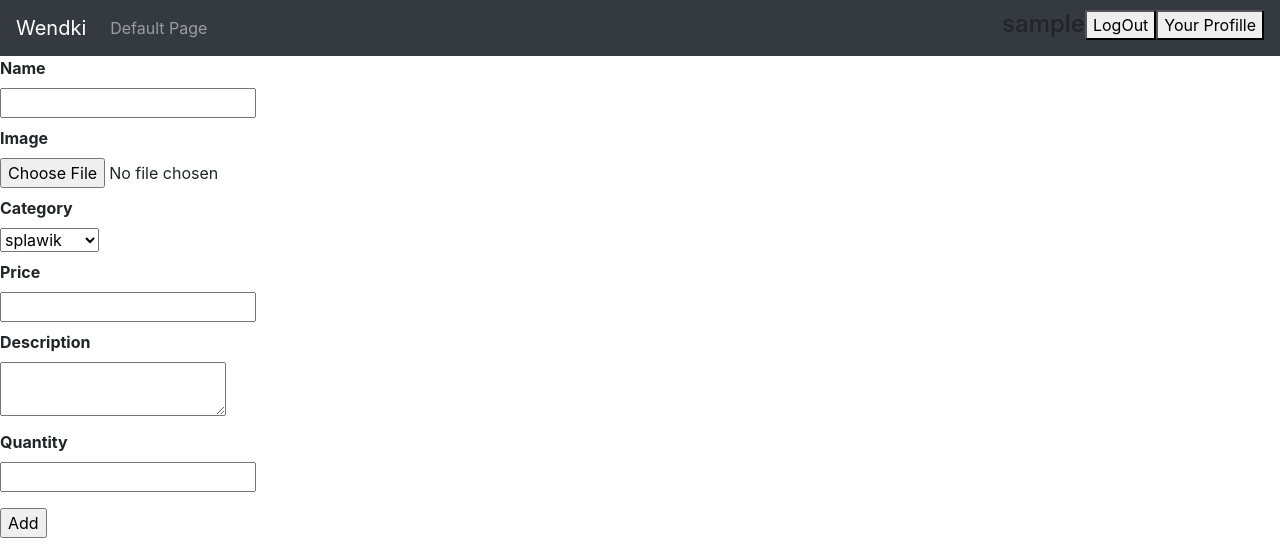
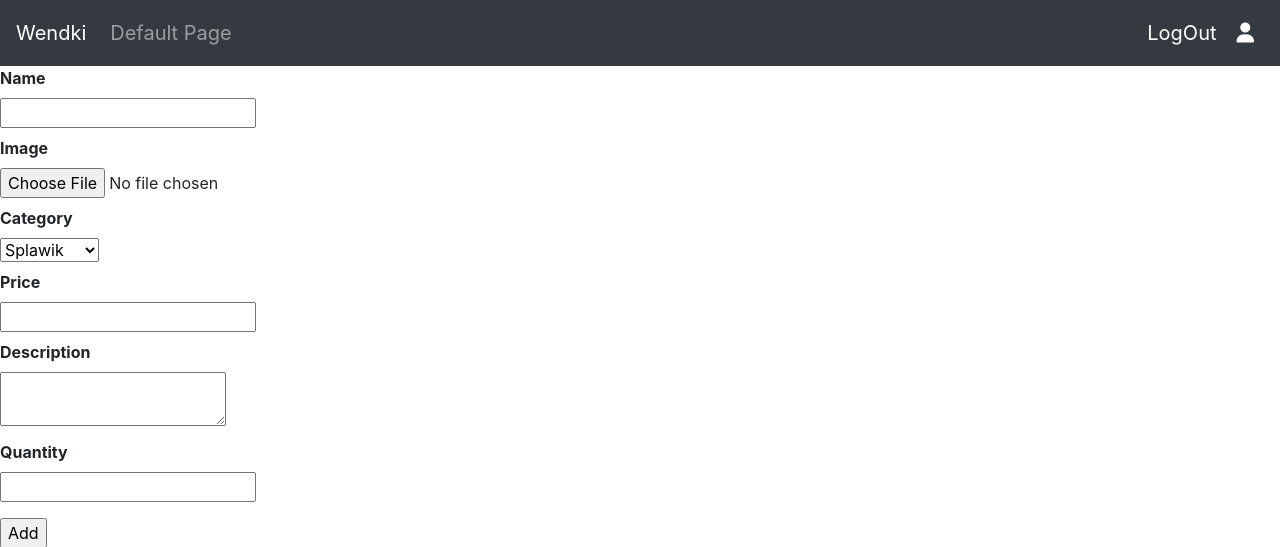
Before and after one commit to Techni-Schools/piabd-1a-team-b, a Flask app: page /addproduct in a window 1280 px wide. Shown: the top 547 px of the page. Run offline with Flask 2, Linux system fonts and the light colour scheme; the visitor is signed in with stand-in values (Sample User, id 1); data that the repository does not hold is empty; some libraries are stand-ins or nearby versions.

Commit message:
new Styles

```diff
--- a/webApp/forms.py
+++ b/webApp/forms.py
@@ -26,9 +26,9 @@ class registerForm(Form):
 
 
 class newProduct(Form):
-    name = StringField('Name', [validators.Length(min=6, max=50)])
+    name = StringField('Name', [validators.Length(min=1)])
     image = FileField('Image', validators=[FileRequired()])
-    category = SelectField('Category', choices=['splawik', 'wendka', 'przynenty', 'rzylki', 'akcesoria'])
+    category = SelectField('Category', choices=['Splawik', 'Wendka', 'Przynenty', 'Rzylki', 'Akcesoria'])
     price = DecimalField('Price', [validators.DataRequired(), validators.NumberRange(min=0, max=99999)])
-    description = TextAreaField('Description', [validators.Length(min=10, max=100)])
+    description = TextAreaField('Description')
     quantity = IntegerField('Quantity', [validators.DataRequired()])
--- a/webApp/templates/base.html
+++ b/webApp/templates/base.html
@@ -6,16 +6,50 @@
     <meta name="viewport" content="width=device-width, initial-scale=1.0" />
     <title>{% block title %}{% endblock %}</title>
 
-    <script src="https://code.jquery.com/jquery-2.2.4.js" integrity="sha256-iT6Q9iMJYuQiMWNd9lDyBUStIq/8PuOW33aOqmvFpqI=" crossorigin="anonymous"></script>
-    <link href="https://fonts.googleapis.com/css2?family=Roboto+Condensed:ital@0;1&display=swap" rel="stylesheet">
-    <link rel="stylesheet" href="https://cdn.jsdelivr.net/npm/bootstrap@4.6.1/dist/css/bootstrap.min.css"/>
+    <script
+      src="https://code.jquery.com/jquery-2.2.4.js"
+      integrity="sha256-iT6Q9iMJYuQiMWNd9lDyBUStIq/8PuOW33aOqmvFpqI="
+      crossorigin="anonymous"
+    ></script>
+    <link
+      href="https://fonts.googleapis.com/css2?family=Roboto+Condensed:ital@0;1&display=swap"
+      rel="stylesheet"
+    />
+    <link
+      rel="stylesheet"
+      href="https://cdn.jsdelivr.net/npm/bootstrap@4.6.1/dist/css/bootstrap.min.css"
+    />
     <script src="https://cdn.jsdelivr.net/npm/popper.js@1.16.1/dist/umd/popper.min.js"></script>
     <script src="https://cdn.jsdelivr.net/npm/bootstrap@4.6.1/dist/js/bootstrap.bundle.min.js"></script>
-    <link rel="shortcut icon" href="{{ url_for('static', filename='favicon.ico') }}">
+    <link
+      rel="shortcut icon"
+      href="{{ url_for('static', filename='favicon.ico') }}"
+    />
     {% block extrahead %}{% endblock %}
   </head>
   <body>
-
+    <style>
+      .navbar-nav {
+        display: flex;
+        align-items: center;
+        justify-content: space-between;
+        width: 100%;
+      }
+      .account-buttons {
+        background-color: transparent;
+        color: white;
+        border: none;
+        padding: 10px;
+        font-size: 20px;
+        transition: 0.3s;
+      }
+      .account-buttons:hover {
+        background-color: rgb(115, 115, 115);
+      }
+      .text-size {
+        font-size: 20px;
+      }
+    </style>
     <div class="fsakjfj">
       <nav class="navbar navbar-expand-md bg-dark navbar-dark">
         <a class="navbar-brand" href="/">Wendki</a>
@@ -25,24 +59,33 @@
           data-toggle="collapse"
           data-target="#collapsibleNavbar"
         >
-            <span class="navbaar-toggler-icon"></span>
+          <span class="navbaar-toggler-icon">
+            <i class="fa-solid fa-bars"></i
+          ></span>
         </button>
         <div class="collapse navbar-collapse lfaslfasl" id="collapsibleNavbar">
           <ul class="navbar-nav">
-
             <li class="nav-item">
-                <a href="/" class="nav-link">Default Page</a>
+              <a href="/" class="nav-link text-size">Default Page</a>
             </li>
-            </ul>
-          </div>
+            <li class="nav-items">
+              <div
+                class="account-all"
+                style="
+                  display: flex;
+                  flex-direction: column;
+                  justify-content: center;
+                "
+              >
                 {% if current_user.is_authenticated %}
-          <div class="account" style="display: flex;">
-            <h4 class="account-name">{{ current_user.username }}</h4>
+                <div class="account" style="display: flex">
                   <a href="/logout">
-              <button>LogOut</button>
+                    <button class="account-buttons">LogOut</button>
                   </a>
                   <a href="/dashboard">
-              <button>Your Profille</button>
+                    <button class="account-buttons">
+                      <i class="fa-solid fa-user"></i>
+                    </button>
                   </a>
                 </div>
                 {% else %}
@@ -51,11 +94,18 @@
                   <button><a href="/register">register</a></button>
                 </div>
                 {% endif %}
+              </div>
+            </li>
+          </ul>
+        </div>
       </nav>
     </div>
 
-    {% block main %}
-    {% endblock %}
+    {% block main %} {% endblock %}
 
-    <script src="https://kit.fontawesome.com/a38786db6e.js" crossorigin="anonymous"></script>
+    <script
+      src="https://kit.fontawesome.com/a38786db6e.js"
+      crossorigin="anonymous"
+    ></script>
   </body>
+</html>
--- a/webApp/templates/dashboard.html
+++ b/webApp/templates/dashboard.html
@@ -15,7 +15,7 @@ href="{{ url_for('static',filename='styles/dashboard.css') }}"
   <div class="modal-dialog" role="document">
     <div class="modal-content">
       <div class="modal-header">
-        <h5 class="modal-title" id="exampleModalLabel">Modal title</h5>
+        <h5 class="modal-title" id="exampleModalLabel">Add your Product</h5>
         <button type="button" class="close" data-dismiss="modal" aria-label="Close">
           <span aria-hidden="true">&times;</span>
         </button>
@@ -31,10 +31,10 @@ href="{{ url_for('static',filename='styles/dashboard.css') }}"
         {{ render_field(form.description) }}
         {{ render_field(form.quantity) }}
       </dl>
-      <input type=submit value=Add>
-    </form>
       </div>
       <div class="modal-footer">
+        <button type="submit" class="btn confirm">ta?</button>
+    </form>
         <button type="button" class="btn btn-secondary" data-dismiss="modal">Close</button>
       </div>
     </div>
```
Also changed, not shown: webApp/static/styles/dashboard.css (+13 -0 lines). Lines whose indentation alone changed are shown as unchanged.
